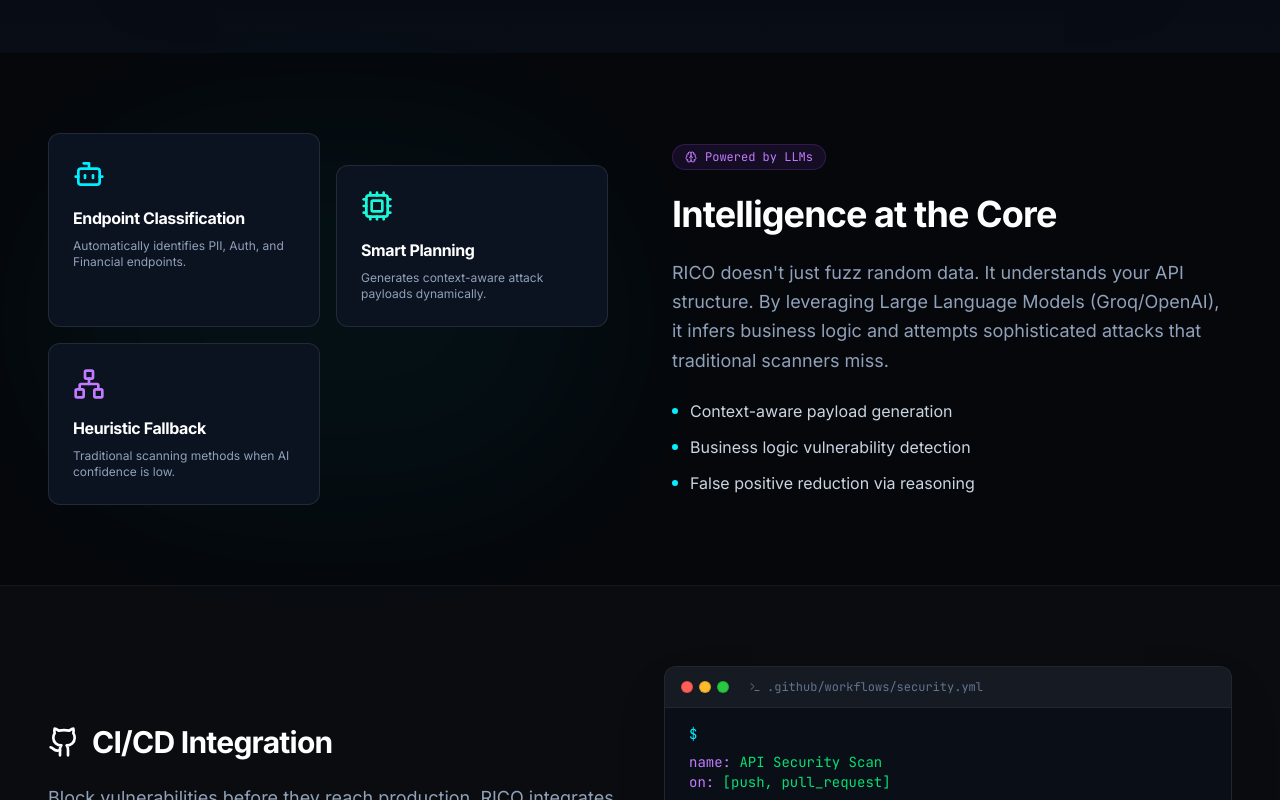
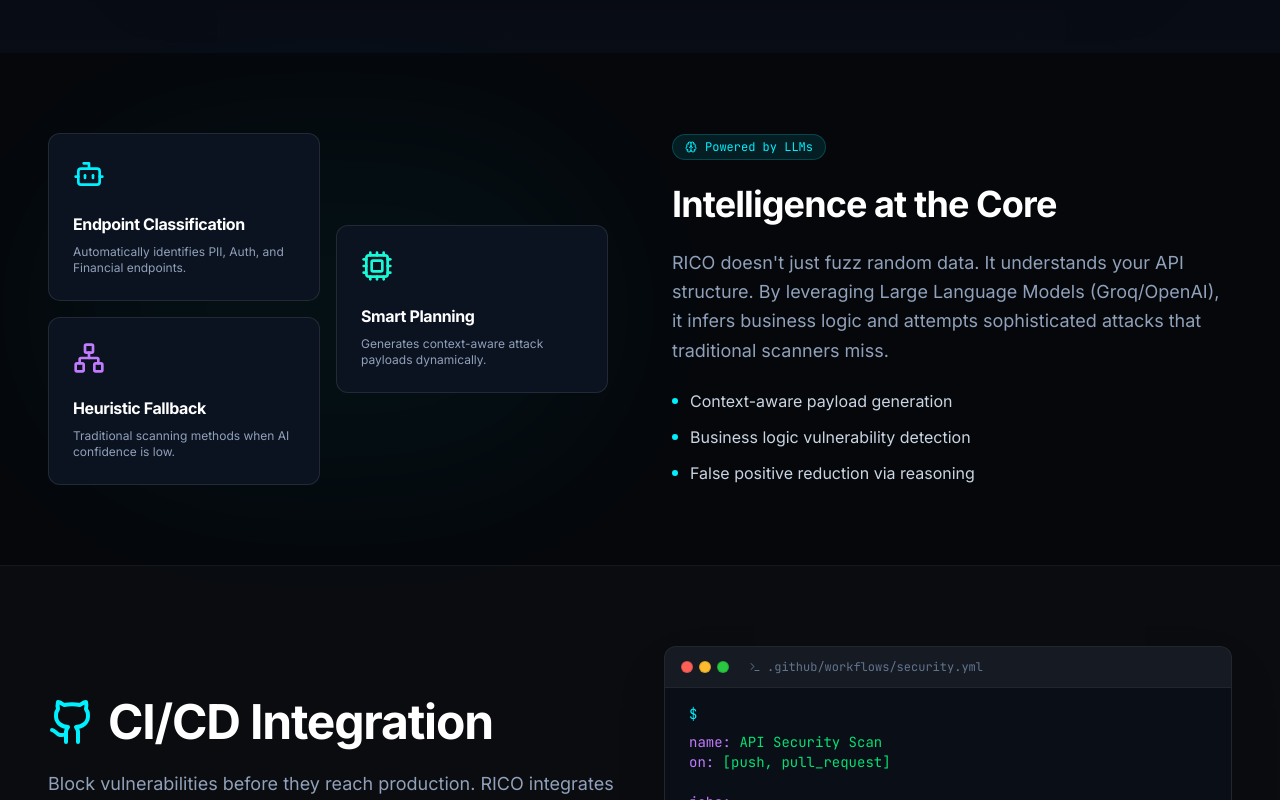
Before and after one commit to ayushkumar2601/rico-web, a React (Vite) app: page / in a window 1280 px wide. Shown: the part 4020-4820 px from the top of the page. Built offline with nearby package versions, Linux system fonts and the light colour scheme.

Commit message:
added ui updates

```diff
--- a/src/components/AISection.tsx
+++ b/src/components/AISection.tsx
@@ -1,5 +1,6 @@
 import { Section, FadeIn } from './ui/Section';
 import { Bot, Cpu, Network, Brain } from 'lucide-react';
+import { motion } from 'framer-motion';
 
 export function AISection() {
   return (
@@ -8,28 +9,58 @@ export function AISection() {
         <FadeIn className="order-2 md:order-1">
           <div className="relative">
             <div className="absolute inset-0 bg-neon-cyan/20 blur-[80px] rounded-full opacity-20" />
-            <div className="relative grid grid-cols-2 gap-4">
-              <div className="bg-cyber-dark border border-white/10 p-6 rounded-xl">
-                <Bot className="text-neon-cyan mb-4" size={32} />
-                <h4 className="text-white font-bold mb-2">Endpoint Classification</h4>
-                <p className="text-xs text-slate-400">Automatically identifies PII, Auth, and Financial endpoints.</p>
-              </div>
-              <div className="bg-cyber-dark border border-white/10 p-6 rounded-xl mt-8">
-                <Cpu className="text-neon-teal mb-4" size={32} />
-                <h4 className="text-white font-bold mb-2">Smart Planning</h4>
-                <p className="text-xs text-slate-400">Generates context-aware attack payloads dynamically.</p>
-              </div>
-              <div className="bg-cyber-dark border border-white/10 p-6 rounded-xl">
-                <Network className="text-purple-400 mb-4" size={32} />
-                <h4 className="text-white font-bold mb-2">Heuristic Fallback</h4>
-                <p className="text-xs text-slate-400">Traditional scanning methods when AI confidence is low.</p>
-              </div>
+            <div className="relative grid grid-cols-2 grid-rows-2 gap-4">
+              <motion.div
+                whileHover={{
+                  y: -6,
+                  borderColor: 'rgba(204, 255, 0, 0.4)'
+                }}
+                transition={{ duration: 0.3, ease: "easeOut" }}
+                className="group bg-cyber-dark border border-white/10 p-6 rounded-xl self-start relative overflow-hidden"
+              >
+                <div className="absolute inset-0 bg-gradient-to-br from-neon-cyan/10 to-transparent opacity-0 group-hover:opacity-100 transition-opacity duration-500 pointer-events-none" />
+                <motion.div whileHover={{ rotate: 5, scale: 1.1 }} className="relative inline-block">
+                  <Bot className="text-neon-cyan mb-4" size={32} />
+                </motion.div>
+                <h4 className="text-white font-bold mb-2 relative z-10">Endpoint Classification</h4>
+                <p className="text-xs text-slate-400 relative z-10">Automatically identifies PII, Auth, and Financial endpoints.</p>
+              </motion.div>
+              <motion.div
+                whileHover={{
+                  y: -6,
+                  borderColor: 'rgba(204, 255, 0, 0.4)'
+                }}
+                transition={{ duration: 0.3, ease: "easeOut" }}
+                className="group bg-cyber-dark border border-white/10 p-6 rounded-xl row-span-2 self-center relative overflow-hidden"
+              >
+                <div className="absolute inset-0 bg-gradient-to-br from-neon-teal/10 to-transparent opacity-0 group-hover:opacity-100 transition-opacity duration-500 pointer-events-none" />
+                <motion.div whileHover={{ rotate: 5, scale: 1.1 }} className="relative inline-block">
+                  <Cpu className="text-neon-teal mb-4" size={32} />
+                </motion.div>
+                <h4 className="text-white font-bold mb-2 relative z-10">Smart Planning</h4>
+                <p className="text-xs text-slate-400 relative z-10">Generates context-aware attack payloads dynamically.</p>
+              </motion.div>
+              <motion.div
+                whileHover={{
+                  y: -6,
+                  borderColor: 'rgba(204, 255, 0, 0.4)'
+                }}
+                transition={{ duration: 0.3, ease: "easeOut" }}
+                className="group bg-cyber-dark border border-white/10 p-6 rounded-xl self-end relative overflow-hidden"
+              >
+                <div className="absolute inset-0 bg-gradient-to-br from-neon-cyan/10 to-transparent opacity-0 group-hover:opacity-100 transition-opacity duration-500 pointer-events-none" />
+                <motion.div whileHover={{ rotate: 5, scale: 1.1 }} className="relative inline-block">
+                  <Network className="text-purple-400 mb-4" size={32} />
+                </motion.div>
+                <h4 className="text-white font-bold mb-2 relative z-10">Heuristic Fallback</h4>
+                <p className="text-xs text-slate-400 relative z-10">Traditional scanning methods when AI confidence is low.</p>
+              </motion.div>
             </div>
           </div>
         </FadeIn>
 
         <FadeIn className="order-1 md:order-2" delay={0.2}>
-          <div className="inline-flex items-center gap-2 px-3 py-1 rounded-full bg-purple-500/10 border border-purple-500/20 text-purple-400 text-xs font-mono mb-6">
+          <div className="inline-flex items-center gap-2 px-3 py-1 rounded-full bg-neon-cyan/10 border border-neon-cyan/20 text-neon-cyan text-xs font-mono mb-6">
             <Brain size={12} /> Powered by LLMs
           </div>
           <h2 className="text-3xl md:text-4xl font-bold mb-6">
--- a/src/components/CICD.tsx
+++ b/src/components/CICD.tsx
@@ -8,8 +8,8 @@ export function CICD() {
       <div className="grid lg:grid-cols-2 gap-12 items-center">
         <FadeIn>
           <div className="flex items-center gap-3 mb-6">
-            <Github size={32} className="text-white" />
-            <h2 className="text-3xl font-bold">CI/CD Integration</h2>
+            <Github size={48} className="text-neon-cyan" />
+            <h2 className="text-5xl font-bold">CI/CD Integration</h2>
           </div>
           <p className="text-slate-400 text-lg mb-8">
             Block vulnerabilities before they reach production. RICO integrates natively
```
